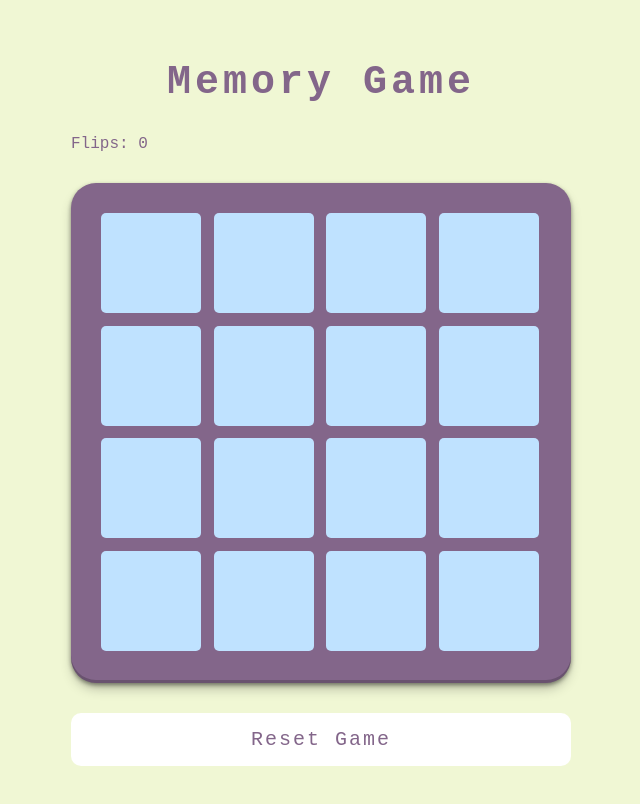
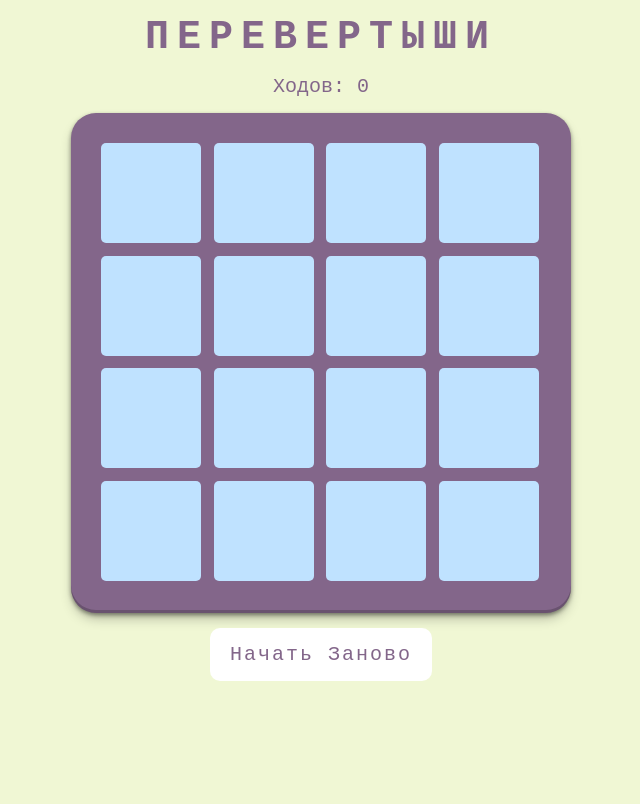
Before and after one commit to VaultDweller13/junior-hackathon, a React (Vite) app: page / in a window 1280 px wide. Shown: the top 804 px of the page, without its empty margins (319-959 px from the left). Built offline with nearby package versions, Linux system fonts and the light colour scheme.

Commit message:
refactor: add some styles

```diff
--- a/src/components/MainLayout.module.css
+++ b/src/components/MainLayout.module.css
@@ -2,8 +2,27 @@
   font-size: 40px;
   text-align: center;
   color: rgb(131, 102, 138);
-  letter-spacing: 0.1em;
+  letter-spacing: 0.2em;
+  text-transform: uppercase;
+  cursor: pointer;
 }
+.header span {
+  display: inline-block;
+  transition: transform 0.8s;
+}
+.header span:hover {
+  /* animation: spin 1s linear infinite; */
+  /* display: inline-block; */
+  transform: rotateY(360deg);
+}
+/* @keyframes spin {
+  from {
+    transform: rotate(0deg);
+  }
+  to {
+    transform: rotate(360deg);
+  }
+} */
 
 .button {
   padding: 15px 20px;
@@ -33,8 +52,8 @@
 
   border-radius: 5%;
   background-color: rgb(131, 102, 138);
-  box-shadow: rgba(0, 0, 0, 0.4) 0px 2px 4px,
-    rgba(0, 0, 0, 0.3) 0px 7px 13px -3px, rgba(0, 0, 0, 0.2) 0px -3px 0px inset;
+  box-shadow: rgba(0, 0, 0, 0.4) 0px 2px 4px, rgba(0, 0, 0, 0.3) 0px 7px 13px -3px,
+    rgba(0, 0, 0, 0.2) 0px -3px 0px inset;
 }
 
 .field-disabled {
@@ -42,6 +61,6 @@
 }
 
 .score {
-  margin: 0;
   color: rgb(131, 102, 138);
+  font-size: 20px;
 }
--- a/src/components/MainLayout.tsx
+++ b/src/components/MainLayout.tsx
@@ -102,8 +102,20 @@ export const MainLayout = ({ size }: MainLayoutProps) => {
 
   return (
     <>
-      <h2 className={styles.header}>Memory Game</h2>
-      <p className={styles.score}>Flips: {score}</p>
+      <h2 className={styles.header}>
+        <span>П</span>
+        <span>е</span>
+        <span>р</span>
+        <span>е</span>
+        <span>в</span>
+        <span>е</span>
+        <span>р</span>
+        <span>т</span>
+        <span>ы</span>
+        <span>ш</span>
+        <span>и</span>
+      </h2>
+      <p className={styles.score}>Ходов: {score}</p>
       <div className={`${styles.field} ${isFieldDisabled ? styles["field-disabled"] : ""}`}>
         {cardData.map((data, index) => (
           <Card
@@ -116,7 +128,7 @@ export const MainLayout = ({ size }: MainLayoutProps) => {
         ))}
       </div>
       <button className={styles.button} onClick={createBoard}>
-        Reset Game
+        Начать Заново
       </button>
       {popupVisible && <WinPopup score={score} onClose={closePopup} />}
     </>
--- a/src/components/WinPopup.module.css
+++ b/src/components/WinPopup.module.css
@@ -9,6 +9,9 @@
   box-shadow: 0 0 10px rgba(0, 0, 0, 0.1);
   z-index: 1000;
   text-align: center;
+  border-radius: 15px;
+  box-shadow: rgba(0, 0, 0, 0.4) 0px 2px 4px, rgba(0, 0, 0, 0.3) 0px 7px 13px -3px,
+    rgba(0, 0, 0, 0.2) 0px -3px 0px inset;
 }
 
 .popup h3 {
@@ -30,5 +33,5 @@
 }
 
 .popup button:hover {
-  background: #f9ebde;
+  background: rgb(131, 102, 138);
 }
--- a/src/components/WinPopup.tsx
+++ b/src/components/WinPopup.tsx
@@ -10,9 +10,9 @@ interface WinPopupProps {
 export const WinPopup: React.FC<WinPopupProps> = ({ score, onClose }) => {
   return (
     <div className={styles.popup}>
-      <h3>Congratulations!</h3>
-      <p>You done it in {score} flips</p>
-      <button onClick={onClose}>Close</button>
+      <h3>Поздравляем!</h3>
+      <p>Вы нашли все совпадения за {score} ходов</p>
+      <button onClick={onClose}>Играть ещё</button>
     </div>
   );
 };
--- a/src/index.css
+++ b/src/index.css
@@ -7,10 +7,9 @@
 
 body {
   display: flex;
+  align-items: center;
+  background: rgb(240, 247, 212);
   justify-content: center;
-  align-items: center;
-  min-height: 100vh;
-  background: rgb(240, 247, 212);
 }
 
 .container {
@@ -20,6 +19,7 @@ body {
   display: flex;
   flex-direction: column;
   justify-content: center;
-  gap: 30px;
-  padding: 60px 100px;
+  gap: 15px;
+  padding: 15px 100px;
+  align-items: center;
 }
```
